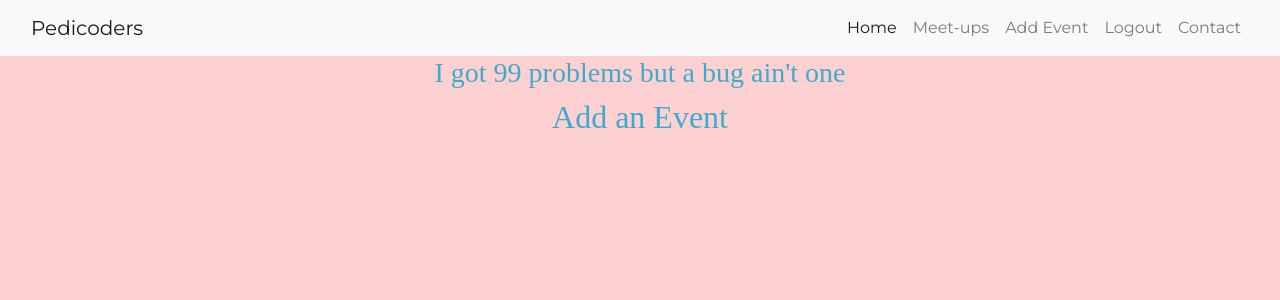
After one commit to emmasarge/womenintechteam7, a Flask app: page /add_event/ in a window 1280 px wide. The commit adds this page. Shown: the top 300 px of the page. Run offline with Flask 2, Linux system fonts and the light colour scheme; the visitor is signed in with stand-in values (Sample User, id 1); data that the repository does not hold is empty; some libraries are stand-ins or nearby versions.

Commit message:
Replace links in the navbar with links to different pages

```diff
--- a/app.py
+++ b/app.py
@@ -81,11 +81,47 @@ def login():
     return render_template("login.html")
 
 
+@app.route("/logout")
+def logout():
+    # remove user from session cookie
+    flash("You have been logged out")
+    session.pop("user")
+    return redirect(url_for("login"))
+
+
 @app.route("/meetups")
 def meetups():
     meetups = list(mongo.db.meetups.find())
     return render_template(
         "meetups.html", meetups=meetups)
+
+
+@app.route("/add_event/", methods=["GET", "POST"])
+def add_event():
+    if "user" in session:
+        if request.method == "POST":
+            event = {
+                "name": request.form.get("name").lower(),
+                "description": request.form.get("description"),
+                "meetup_type": request.form.get("type"),
+                "city": request.form.getlist("city"),
+                "address": request.form.getlist("address"),
+                "date": request.form.getlist("date"),
+                "time": request.form.getlist("time"),
+                "topic": request.form.getlist("topic"),
+                "added_by": session["user"]
+                }
+            mongo.db.meetuos.insert_one(event)
+
+            flash("Your Event Was Successfully Created and Added to the Calendar!")
+            return render_template("home.html")
+
+        types = list(mongo.db.meetup_types.find().sort("meetup_type", 1))
+        topics = list(mongo.db.topics.find().sort("topic", 1))
+        return render_template(
+            "add_event.html", types=types, topics=topics)
+    return render_template("unauthorised_error.html")
+
 
 
 @app.route("/contact", methods=["GET", "POST"])
--- /dev/null
+++ b/templates/add_event.html
@@ -0,0 +1,6 @@
+{% extends "base.html" %}
+{% block content %}
+
+<h2>Add an Event</h2>
+
+{% endblock %}
--- a/templates/base.html
+++ b/templates/base.html
@@ -38,17 +38,26 @@
                 <div class="collapse navbar-collapse" id="navbarNav">
                     <ul class="navbar-nav ml-auto">
                         <li class="nav-item active">
-                            <a class="nav-link" href="#landing-intro">About<span class="sr-only">(current)</span></a>
+                            <a class="nav-link" href="{{ url_for('home') }}">Home<span class="sr-only">(current)</span></a>
                         </li>
                         <li class="nav-item">
-                            <a class="nav-link" href="#meetups-calendar">Meet-ups</a>
+                            <a class="nav-link" href="{{ url_for('meetups') }}">Meet-ups</a>
+                        </li>
+                        {% if session.user %}
+                        <li class="nav-item">
+                            <a class="nav-link" href="{{ url_for('add_event') }}">Add Event</a>
                         </li>
                         <li class="nav-item">
-                            <a class="nav-link" href="#maps">Locations</a>
+                            <a class="nav-link" href="{{ url_for('logout') }}">Logout</a>
+                        </li>
+                        {% else %}
+                        <li class="nav-item">
+                            <a class="nav-link" href="{{ url_for('login') }}">Login</a>
                         </li>
                         <li class="nav-item">
-                            <a class="nav-link" href="#meetups-calendar">Calendar</a>
+                            <a class="nav-link" href="{{ url_for('register') }}">Register</a>
                         </li>
+                        {% endif %}
                         <li class="nav-item">
                             <a class="nav-link" href="#contact">Contact</a>
                         </li>
```
